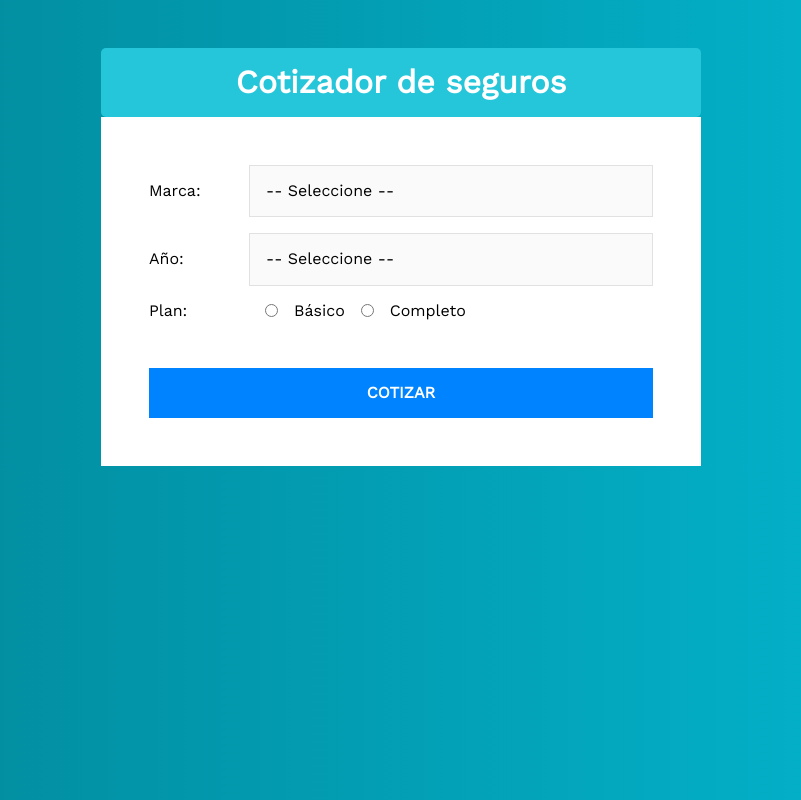
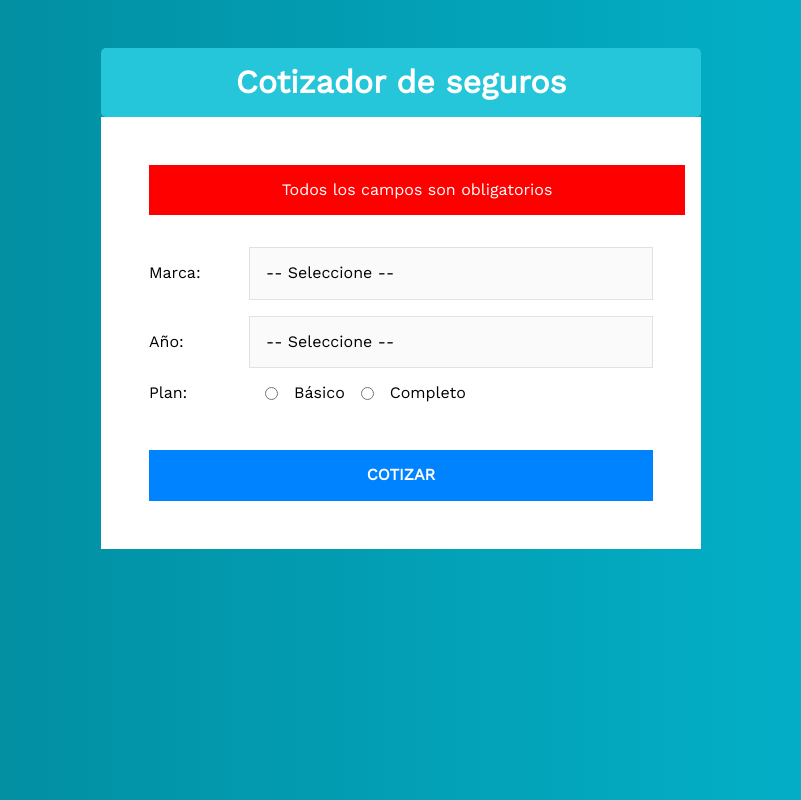
Before and after one commit to jhonattanbenitez/react-hook-practice, a React (Create React App) app in the folder cotizador/: page / in a window 1280 px wide. Both pictures are taken after a click on the button "COTIZAR". Shown: the whole page, without its empty margins (239-1040 px from the left). Built offline with nearby package versions, Linux system fonts and the light colour scheme.

Commit message:
se crearon las funciones para calcular el monto de la cotización

```diff
--- a/cotizador/src/components/formulario/Formulario.jsx
+++ b/cotizador/src/components/formulario/Formulario.jsx
@@ -1,5 +1,17 @@
 import React, { useState } from "react";
-import { Campo, Label, Select, InputRadio, Button } from "./formulario.styles";
+import {
+  obtenerDiferenciaYear,
+  calcularMarca,
+  obtenerPlan,
+} from "../../helper";
+import {
+  Campo,
+  Label,
+  Select,
+  InputRadio,
+  Button,
+  Error,
+} from "./formulario.styles";
 
 const Formulario = () => {
   const [datos, setDatos] = useState({
@@ -7,6 +19,7 @@ const Formulario = () => {
     year: "",
     plan: "",
   });
+  const [error, setError] = useState(false);
 
   //estraer los valores del state
 
@@ -20,8 +33,44 @@ const Formulario = () => {
     });
   };
 
+  //cuando el usuario presiona cotizar
+
+  const cotizarSeguro = (e) => {
+    e.preventDefault();
+    if (marca.trim() === "" || year.trim() === "" || plan.trim() === "") {
+      setError(true);
+      return;
+    }
+    setError(false);
+    // Base de 200000
+    let resultado = 200000;
+
+    // obetener la diferencia de años
+
+    const diferencia = obtenerDiferenciaYear(year);
+
+    //por cada año hay que sumar el 3%
+    resultado += (diferencia * 3 * resultado) / 100;
+    console.log(resultado);
+    //americano 15%
+    //Asiático 5%
+    //Europeo 30%
+    resultado = calcularMarca(marca) * resultado;
+
+    console.log(resultado);
+
+    //Básico aumenta 20%
+    //Completo 50&
+
+    const incrmentoPlan = obtenerPlan(plan);
+    resultado = parseFloat(incrmentoPlan * resultado).toFixed(2);
+    console.log(resultado);
+    //Total
+  };
+
   return (
-    <form>
+    <form onSubmit={cotizarSeguro}>
+      {error ? <Error>Todos los campos son obligatorios</Error> : null}
       <Campo>
         <Label>Marca: </Label>
         <Select name="marca" value={marca} id="" onChange={getInformation}>
@@ -35,6 +84,7 @@ const Formulario = () => {
         <Label>Año: </Label>
         <Select name="year" value={year} id="" onChange={getInformation}>
           <option value="">-- Seleccione --</option>
+          <option value="2021">2022</option>
           <option value="2021">2021</option>
           <option value="2020">2020</option>
           <option value="2019">2019</option>
@@ -66,7 +116,7 @@ const Formulario = () => {
         />
         Completo
       </Campo>
-      <Button type="button">Cotizar</Button>
+      <Button type="submit">Cotizar</Button>
     </form>
   );
 };
--- a/cotizador/src/components/formulario/formulario.styles.jsx
+++ b/cotizador/src/components/formulario/formulario.styles.jsx
@@ -41,3 +41,12 @@ export const Button = styled.button`
     cursor: pointer;
   }
 `;
+
+export const Error = styled.div`
+    background-color: red;
+    color: white;
+    padding: 1rem;
+    width: 100%;
+    text-align: center;
+    margin-bottom: 2rem;
+`;
--- /dev/null
+++ b/cotizador/src/helper.js
@@ -0,0 +1,30 @@
+//Diferencia de años
+export function obtenerDiferenciaYear(year) {
+  return new Date().getFullYear() - year;
+}
+
+//calcular el total a pagar según la marca
+
+export function calcularMarca(marca) {
+  let incremento;
+  switch (marca) {
+    case "europeo":
+      incremento = 1.3;
+      break;
+    case "americano":
+      incremento = 1.15;
+      break;
+    case "asiatico":
+      incremento = 1.05;
+      break;
+
+    default:
+      break;
+  }
+  return incremento;
+}
+
+//calcula el tipo de seguro
+export function obtenerPlan(plan) {
+  return plan === "basico" ? 1.2 : 1.5;
+}
```
